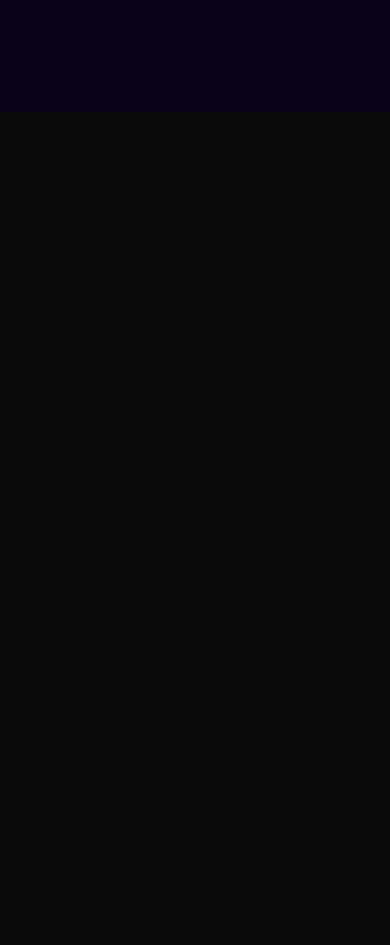
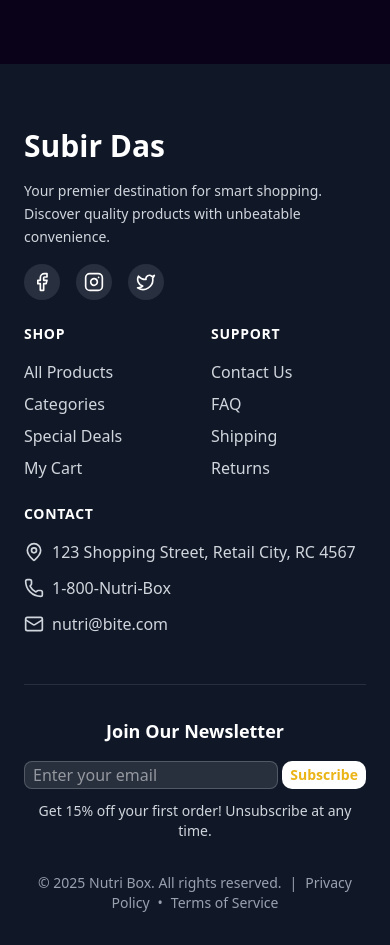
Before and after one commit to subirdas29/my-portfolio-client, a Next.js app: page / in a window 390 px wide. Shown: the part 8400-9345 px from the top of the page. Before the commit the page ends 8512 px from the top, so only its background shows below. Built offline with nearby package versions, Linux system fonts and the light colour scheme.

Commit message:
home section all added

```diff
--- a/src/app/page.tsx
+++ b/src/app/page.tsx
@@ -5,6 +5,7 @@ import ContactForm from "@/components/modules/home/ContactForm";
 import ExperienceEducationSection from "@/components/modules/home/EducationAndExperience";
 import ProjectShowcase from "@/components/modules/home/MyProjects";
 import SkillsSection from "@/components/modules/home/MySkill";
+import Footer from "@/components/shared/Footer";
 import { Navbar } from "@/components/shared/Navbar";
 
 
@@ -21,6 +22,7 @@ export default function Home() {
     <ExperienceEducationSection/>
     <ContactForm/>
     <Blogs/>
+    <Footer/>
   </div>
   );
 }
--- a/src/components/modules/home/ContactForm/index.tsx
+++ b/src/components/modules/home/ContactForm/index.tsx
@@ -82,7 +82,7 @@ const ContactSection = () => {
                 />
                 <textarea
                   placeholder="Your Message"
-                  rows="4"
+
                   className="w-full p-3 rounded-lg border border-gray-300 dark:border-gray-700 bg-white dark:bg-gray-800 text-gray-900 dark:text-white focus:outline-none focus:border-primary transition-colors duration-300"
                 ></textarea>
                 <button
--- /dev/null
+++ b/src/components/shared/Footer.tsx
@@ -0,0 +1,110 @@
+import { Facebook, Instagram, Twitter, Mail, Phone, MapPin } from "lucide-react";
+import Link from "next/link";
+
+
+const Footer = () => {
+  return (
+    <footer className="bg-gray-900 text-white pt-16 pb-8">
+      <div className=" mx-6 md:mx-12 lg:mx-20">
+        <div className="grid grid-cols-1 md:grid-cols-4 gap-6 lg:gap-8 mb-12">
+          {/* Brand Section */}
+          <div className="space-y-4">
+             <div className="flex items-center gap-2">
+
+                      <span className="text-3xl font-bold">Subir Das</span>
+                      </div>
+            <p className="text-gray-300 text-sm leading-relaxed">
+              Your premier destination for smart shopping. Discover quality products with unbeatable convenience.
+            </p>
+            <div className="flex space-x-4">
+              <a href="#" className="p-2 bg-white/10 rounded-full hover:bg-white/20 transition">
+                <Facebook className="w-5 h-5" />
+              </a>
+              <a href="#" className="p-2 bg-white/10 rounded-full hover:bg-white/20 transition">
+                <Instagram className="w-5 h-5" />
+              </a>
+              <a href="#" className="p-2 bg-white/10 rounded-full hover:bg-white/20 transition">
+                <Twitter className="w-5 h-5" />
+              </a>
+            </div>
+          </div>
+
+          {/* Quick Links */}
+          <div className="md:col-span-2 grid grid-cols-2 gap-8">
+            <div className="space-y-4">
+              <h3 className="font-semibold uppercase text-sm tracking-wider">Shop</h3>
+              <ul className="space-y-2 text-gray-300">
+                <li><Link href="/allmenu" className="hover:text-white transition">All Products</Link></li>
+                <li><Link href="/categories" className="hover:text-white transition">Categories</Link></li>
+                <li><Link href="/deals" className="hover:text-white transition">Special Deals</Link></li>
+                <li><Link href="/cart" className="hover:text-white transition">My Cart</Link></li>
+              </ul>
+            </div>
+
+            <div className="space-y-4">
+              <h3 className="font-semibold uppercase text-sm tracking-wider">Support</h3>
+              <ul className="space-y-2 text-gray-300">
+                <li><Link href="/contact" className="hover:text-white transition">Contact Us</Link></li>
+                <li><Link href="/faq" className="hover:text-white transition">FAQ</Link></li>
+                <li><Link href="/shipping" className="hover:text-white transition">Shipping</Link></li>
+                <li><Link href="/returns" className="hover:text-white transition">Returns</Link></li>
+              </ul>
+            </div>
+          </div>
+
+          {/* Contact Info */}
+          <div className="space-y-4">
+            <h3 className="font-semibold uppercase text-sm tracking-wider">Contact</h3>
+            <div className="space-y-3 text-gray-300">
+              <div className="flex items-center gap-2">
+                <MapPin className="w-5 h-5 flex-shrink-0" />
+                <span>123 Shopping Street, Retail City, RC 4567</span>
+              </div>
+              <div className="flex items-center gap-2">
+                <Phone className="w-5 h-5 flex-shrink-0" />
+                <span>1-800-Nutri-Box</span>
+              </div>
+              <div className="flex items-center gap-2">
+                <Mail className="w-5 h-5 flex-shrink-0" />
+                <span>nutri@bite.com</span>
+              </div>
+            </div>
+          </div>
+        </div>
+
+        {/* Newsletter */}
+        <div className="border-t border-white/10 pt-8">
+          <div className="text-center">
+            <h3 className="text-lg font-semibold mb-4">Join Our Newsletter</h3>
+            <div className="flex gap-1 lg:gap-4">
+              <input
+                type="email"
+                placeholder="Enter your email"
+                className="flex-1 px-2 lg:px-4 lg:py-2 rounded-md  bg-white/10 border border-white/20 focus:outline-none focus:ring-2 focus:ring-green/50"
+              />
+              <button className="px-2 py-1 lg:px-6 lg:py-2 bg-white text-primary rounded-lg text-sm font-semibold hover:bg-gray-100 transition">
+                Subscribe
+              </button>
+            </div>
+            <p className="text-sm text-gray-300 mt-3">
+              Get 15% off your first order! Unsubscribe at any time.
+            </p>
+          </div>
+        </div>
+
+        {/* Copyright */}
+        <div className="mt-8 text-center text-gray-400 text-sm">
+          <p>
+            © {new Date().getFullYear()} Nutri Box. All rights reserved.
+            <span className="mx-2">|</span>
+            <a href="#" className="hover:text-white transition">Privacy Policy</a>
+            <span className="mx-2">•</span>
+            <a href="#" className="hover:text-white transition">Terms of Service</a>
+          </p>
+        </div>
+      </div>
+    </footer>
+  );
+};
+
+export default Footer;
```
Also changed, not shown: 1 other file (tests, documents, lock files or other folders).
